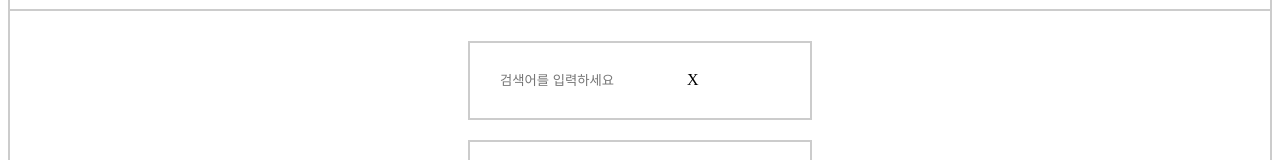
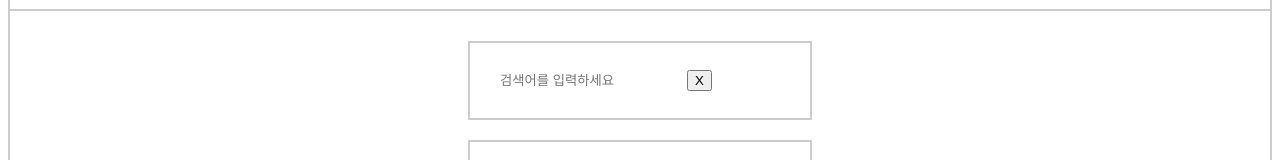
Before and after one commit to geunheejung/shopping_search_form, a React (Create React App) app: page / in a window 1280 px wide. Shown: the part 145-305 px from the top of the page. Built offline with nearby package versions, Linux system fonts and the light colour scheme; the HTML template or start-up script is replaced by a standard one.

Commit message:
키워드 저장, 검색 결과 렌더링, 검색 초기화 구현.

```diff
--- a/src/SearchResult.tsx
+++ b/src/SearchResult.tsx
@@ -1,9 +1,24 @@
 import React from 'react';
+import {ProducetList} from "./containers/Search/Container";
 
-class SearchResult extends  React.Component {
-  render() {
+interface Props {
+  searchedList: ProducetList
+}
+
+const SearchResult:React.FC<Props> = ({ searchedList }) => {
   return (
     <section className="search-result">
+      {
+        !!searchedList.length
+          ? (
+            <ul>
+              {searchedList.map((producet, index) => (
+                <li key={`${producet.name}-${index}`}>{producet.name}</li>
+              ))}
+            </ul>
+          )
+          : (
+            <>
               <ul className="search-tab">
                 <ol className="recommend">
                   <button>추천 검색어</button>
@@ -17,9 +32,12 @@ class SearchResult extends  React.Component {
                 <li>2. 커리</li>
                 <li>3. 햄버거</li>
               </ul>
+            </>
+          )
+      }
+
     </section>
   )
-  }
-}
+};
 
 export default SearchResult;
--- a/src/components/SearchInput.tsx
+++ b/src/components/SearchInput.tsx
@@ -5,23 +5,28 @@ import React from 'react';
 * */
 
 export interface Props {
+  value: string
   onChangeInput: (e: React.ChangeEvent<HTMLInputElement>) => void
   onKeyPress: (e: React.KeyboardEvent<HTMLInputElement>) => void
+  onClear: (e: React.MouseEvent<HTMLButtonElement>) => void
 }
 
 const SearchInput: React.FC<Props> = ({
+  value,
   onChangeInput,
   onKeyPress,
+  onClear,
 }) => {
   return (
     <section className="search-form">
       <input
         type="text"
         placeholder="검색어를 입력하세요"
+        value={value}
         onChange={onChangeInput}
         onKeyPress={onKeyPress}
       />
-      <span>X</span>
+      <button onClick={onClear}>X</button>
     </section>
   )
 }
--- a/src/containers/Search/Container.tsx
+++ b/src/containers/Search/Container.tsx
@@ -5,10 +5,12 @@ interface Producet {
   name: string
 }
 
-interface State {
+export type ProducetList = Array<Producet>
+
+export interface State {
   keyword: string
-  product: Array<Producet>
-  result: Array<Producet>
+  product: ProducetList
+  searchedList: ProducetList
 }
 
 class Search extends React.Component<any, State> {
@@ -28,7 +30,7 @@ class Search extends React.Component<any, State> {
           name: '햄버거'
         },
       ],
-      result: []
+      searchedList: []
     }
   }
 
@@ -38,17 +40,13 @@ class Search extends React.Component<any, State> {
     * 2. 상품 목록에서 상품명을 조회한다.
     * 3. 포함되는 상품들을 가져온다.
     * *
-
-
-    *
-    * /
      */
 
     const { keyword, product } = this.state;
 
     const filtered = product.filter(({ name }) => name.includes(keyword));
 
-    this.setState({ result: filtered });
+    this.setState({ searchedList: filtered });
   }
 
   handleChangeInput = (e: React.ChangeEvent<HTMLInputElement>) => {
@@ -64,12 +62,28 @@ class Search extends React.Component<any, State> {
     this.searchKeyword();
   }
 
+  handleClearPress = (e: React.MouseEvent<HTMLButtonElement>) => {
+    /*
+    * 1. 현재 검색 키워드를 초기화한다.
+    * 2. 현재 검색 결과를 초기화한다.
+    * */
+
+    this.setState({
+      keyword: '',
+      searchedList: []
+    });
+  }
+
 
   render() {
+    const { keyword, searchedList } = this.state;
     return (
       <Presenter
+        value={keyword}
+        searchedList={searchedList}
         onKeyPress={this.handleKeyPress}
         onChangeInput={this.handleChangeInput}
+        onClear={this.handleClearPress}
       />
     )
   }
--- a/src/containers/Search/Presenter.tsx
+++ b/src/containers/Search/Presenter.tsx
@@ -2,10 +2,14 @@ import React from 'react';
 import SearchInput from "../../components/SearchInput";
 import SearchResult from "../../SearchResult";
 import { Props as InputProps } from "../../components/SearchInput";
+import {ProducetList} from "./Container";
 
-interface Props extends InputProps {}
+interface Props extends InputProps {
+  searchedList: ProducetList
+}
 
 const Presenter:React.FC<Props> = ({
+  searchedList,
   ...inputProps
 }) => (
   <div className="search-wrapper">
@@ -16,7 +20,9 @@ const Presenter:React.FC<Props> = ({
       <SearchInput
         {...inputProps}
       />
-      <SearchResult />
+      <SearchResult
+        searchedList={searchedList}
+      />
     </main>
   </div>
 )
```
Also changed, not shown: 1 other file (tests, documents, lock files or other folders). Lines whose indentation alone changed are shown as unchanged.
